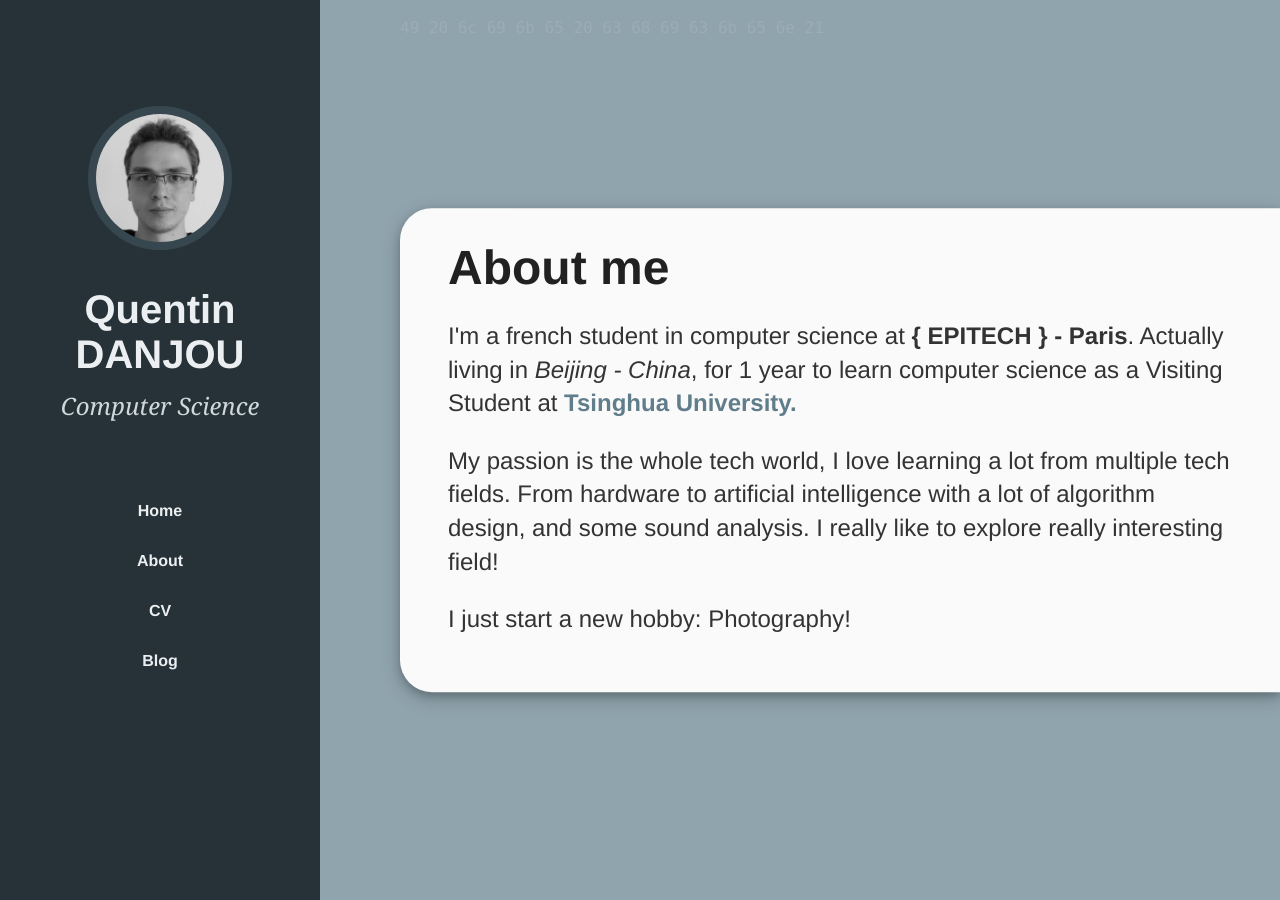
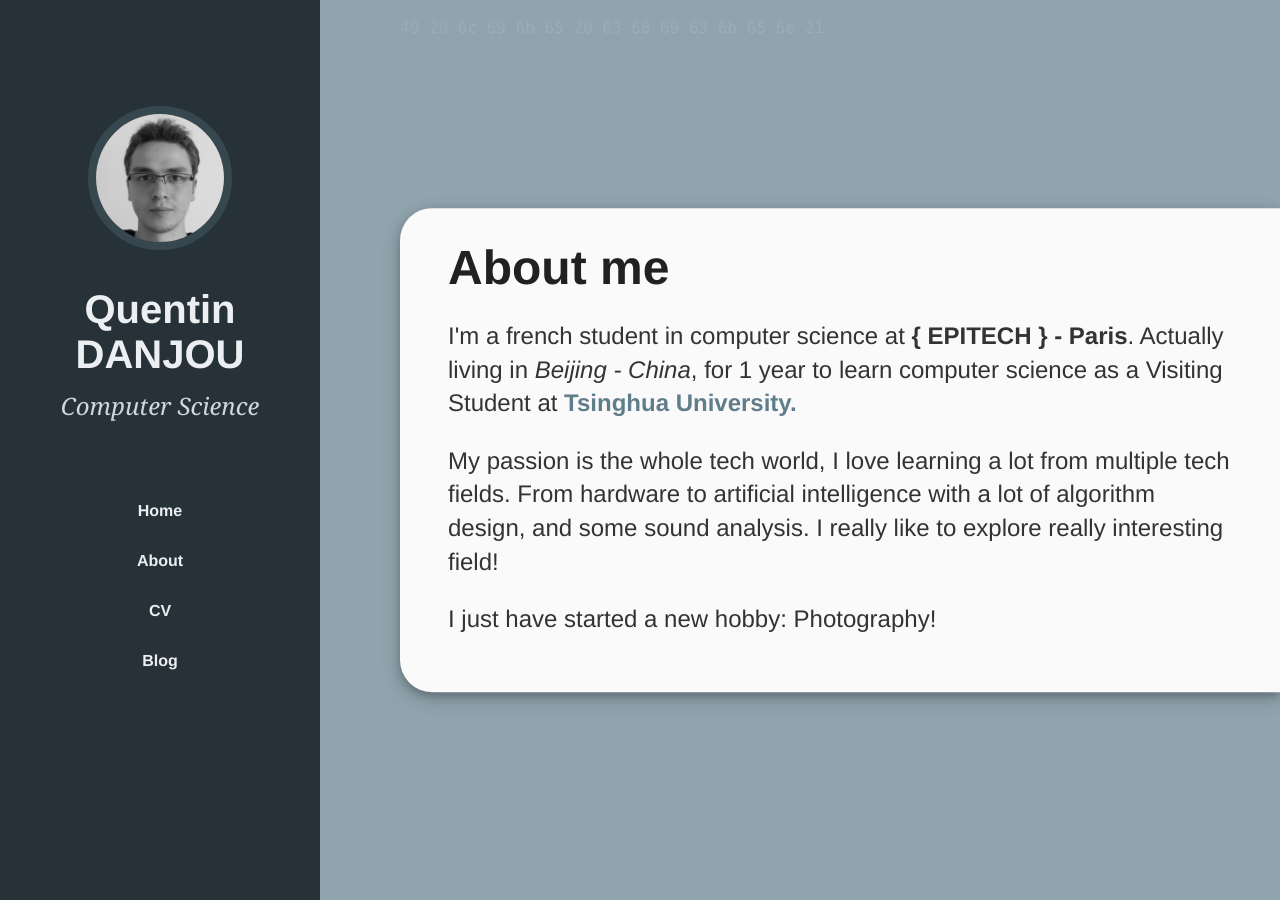
Before and after one commit to danjou-a/danjou-a.github.io, a Jekyll site: the page built from about/index.html, in a window 1280 px wide. Built offline with Jekyll 4.4.1, drawn with Linux system fonts in a browser that asks for light colours.

Commit message:
text correction

```diff
--- a/about/index.html
+++ b/about/index.html
@@ -8,5 +8,5 @@ title: About me
     <h2>{{ page.title }}</h2>
     <p>I'm a french student in computer science at <em>{ EPITECH } - Paris</em>. Actually living in <i>Beijing - China</i>, for 1 year to learn computer science as a Visiting Student at <a href="https://www.usnews.com/education/best-global-universities/computer-science"><em>Tsinghua University.</em></a></p>
     <p>My passion is the whole tech world, I love learning a lot from multiple tech fields. From hardware to artificial intelligence with a lot of algorithm design, and some sound analysis. I really like to explore really interesting field!</p>
-    <p>I just start a new hobby: Photography!</p>
+    <p>I just have started a new hobby: Photography!</p>
 </div>
```
